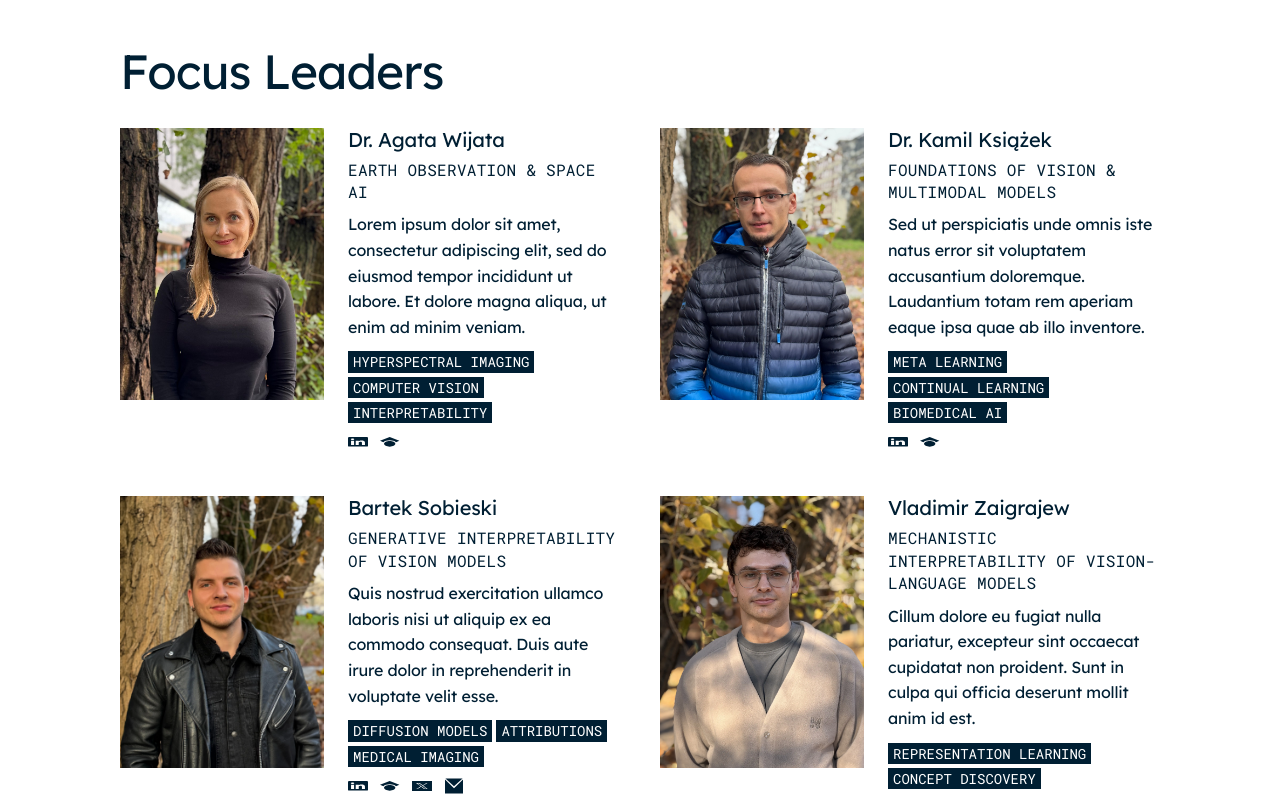
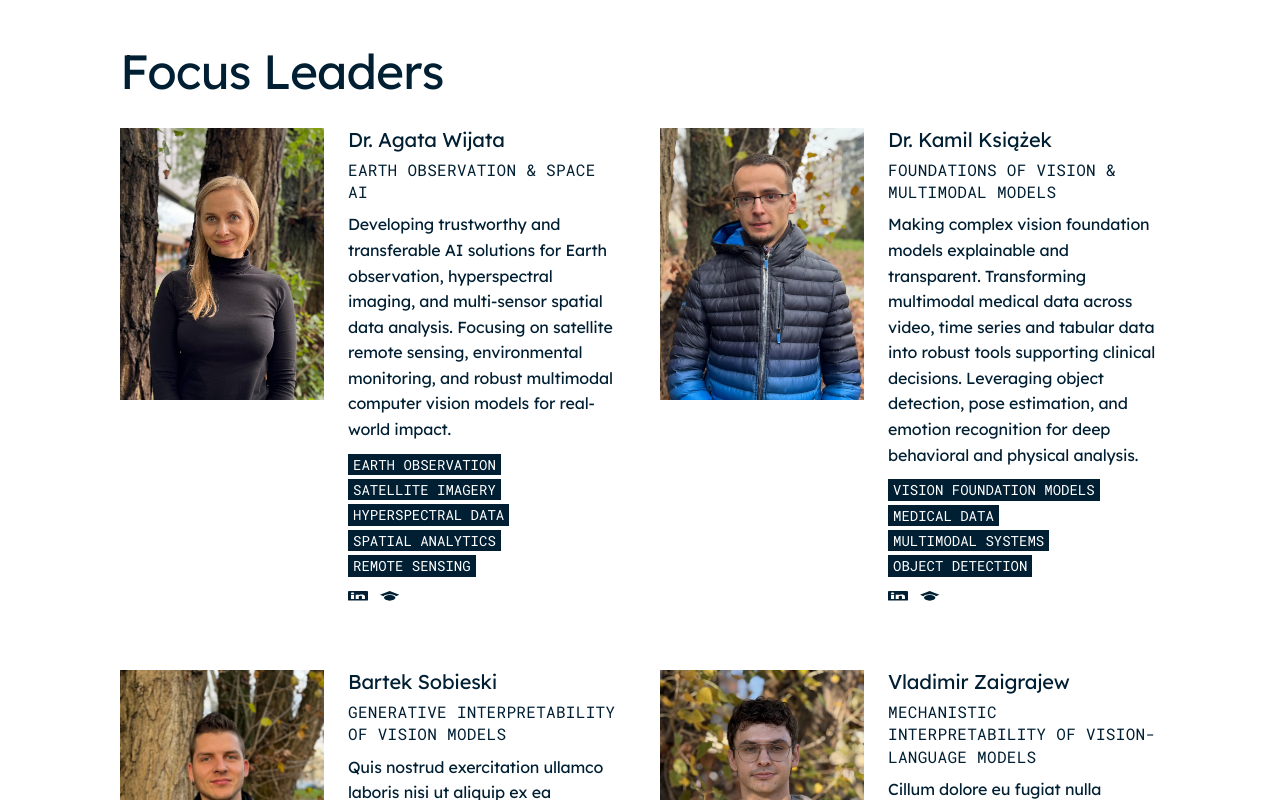
Before and after one commit to CredibleAI/CredibleAI.github.io, a Next.js app: page /about in a window 1280 px wide. Shown: the part 2820-3620 px from the top of the page. Built offline with nearby package versions, Linux system fonts and the light colour scheme; no server answers.

Commit message:
feat: change space between rows & add descriptions for Kamil & Agata

```diff
--- a/src/components/TeamSection.tsx
+++ b/src/components/TeamSection.tsx
@@ -47,7 +47,7 @@ export default function TeamSection({
           ))}
         </div>
       ) : isFocusLeaders ? (
-        <div className="grid grid-cols-1 xl:grid-cols-2 gap-10 xl:gap-x-10 xl:gap-y-11 items-start w-full mt-[30px]">
+        <div className="grid grid-cols-1 xl:grid-cols-2 gap-x-10 gap-y-16 items-start w-full mt-[30px]">
           {section.members.map((member) => (
             <FocusLeaderCard
               key={member.id}
--- a/src/data/team/focus-leaders.ts
+++ b/src/data/team/focus-leaders.ts
@@ -15,10 +15,10 @@ export const focusLeaders: FocusLeader[] = [
     name: "Dr. Agata Wijata",
     imageUrl: "/images/team/agata-wijata.png",
     imageAlt: "Dr. Agata Wijata",
-    tags: ["hyperspectral imaging", "computer vision", "interpretability"],
+    tags: ["earth observation", "satellite imagery", "hyperspectral data", "spatial analytics", "remote sensing"],
     focusArea: "Earth Observation & Space AI",
     focusDescription:
-      "Lorem ipsum dolor sit amet, consectetur adipiscing elit, sed do eiusmod tempor incididunt ut labore. Et dolore magna aliqua, ut enim ad minim veniam.",
+      "Developing trustworthy and transferable AI solutions for Earth observation, hyperspectral imaging, and multi-sensor spatial data analysis. Focusing on satellite remote sensing, environmental monitoring, and robust multimodal computer vision models for real-world impact.",
     socialLinks: {
       linkedin: "https://www.linkedin.com/in/agata-wijata-17766594",
       googleScholar: "https://scholar.google.com/citations?user=xweuhWMAAAAJ&hl=pl",
@@ -29,10 +29,10 @@ export const focusLeaders: FocusLeader[] = [
     name: "Dr. Kamil Książek",
     imageUrl: "/images/team/ksiazek.webp",
     imageAlt: "Dr. Kamil Książek",
-    tags: ["meta learning", "continual learning", "biomedical AI"],
+    tags: ["vision foundation models", "medical data", "multimodal systems", "object detection"],
     focusArea: "Foundations of Vision & Multimodal Models",
     focusDescription:
-      "Sed ut perspiciatis unde omnis iste natus error sit voluptatem accusantium doloremque. Laudantium totam rem aperiam eaque ipsa quae ab illo inventore.",
+      "Making complex vision foundation models explainable and transparent. Transforming multimodal medical data across video, time series and tabular data into robust tools supporting clinical decisions. Leveraging object detection, pose estimation, and emotion recognition for deep behavioral and physical analysis.",
     socialLinks: {
       linkedin: "https://www.linkedin.com/in/kamil-ksi%C4%85%C5%BCek-6a7098191/",
       googleScholar: "https://scholar.google.com/citations?user=i0N4lY8AAAAJ&hl=pl",
```
